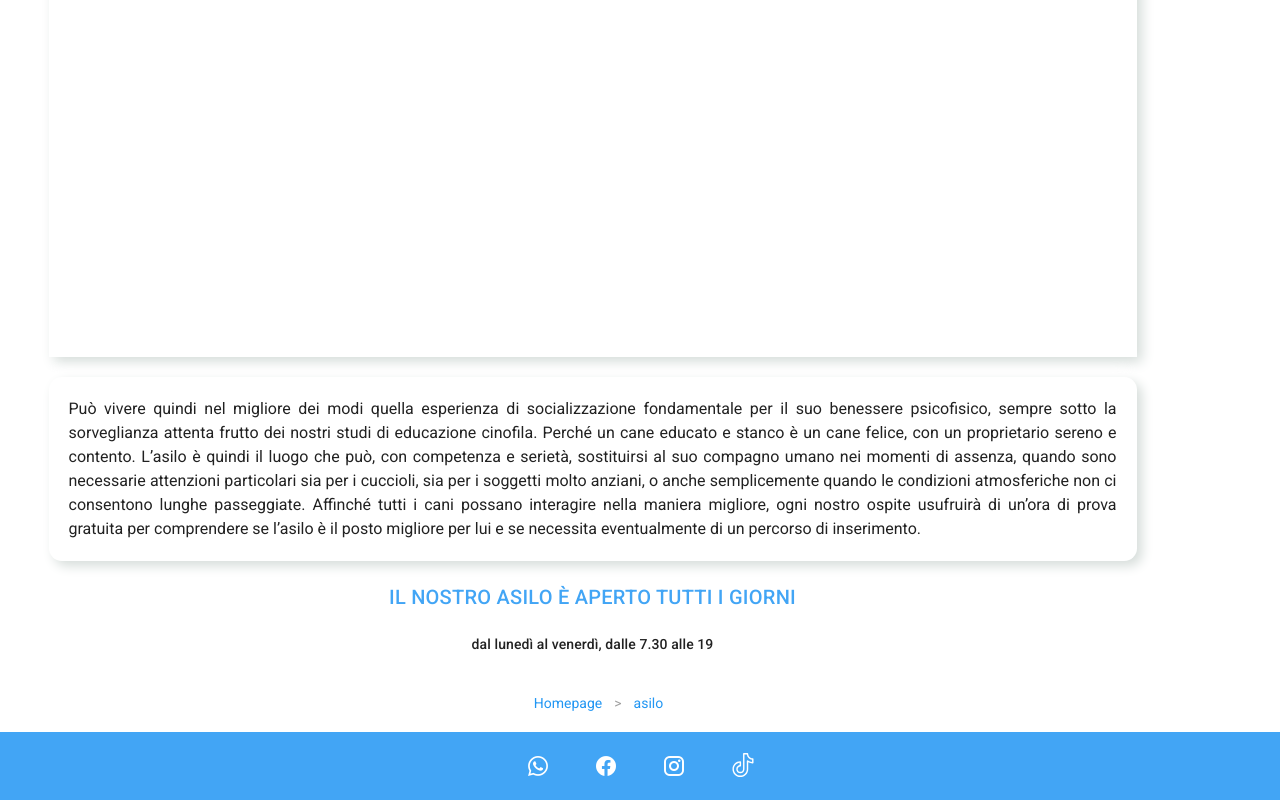
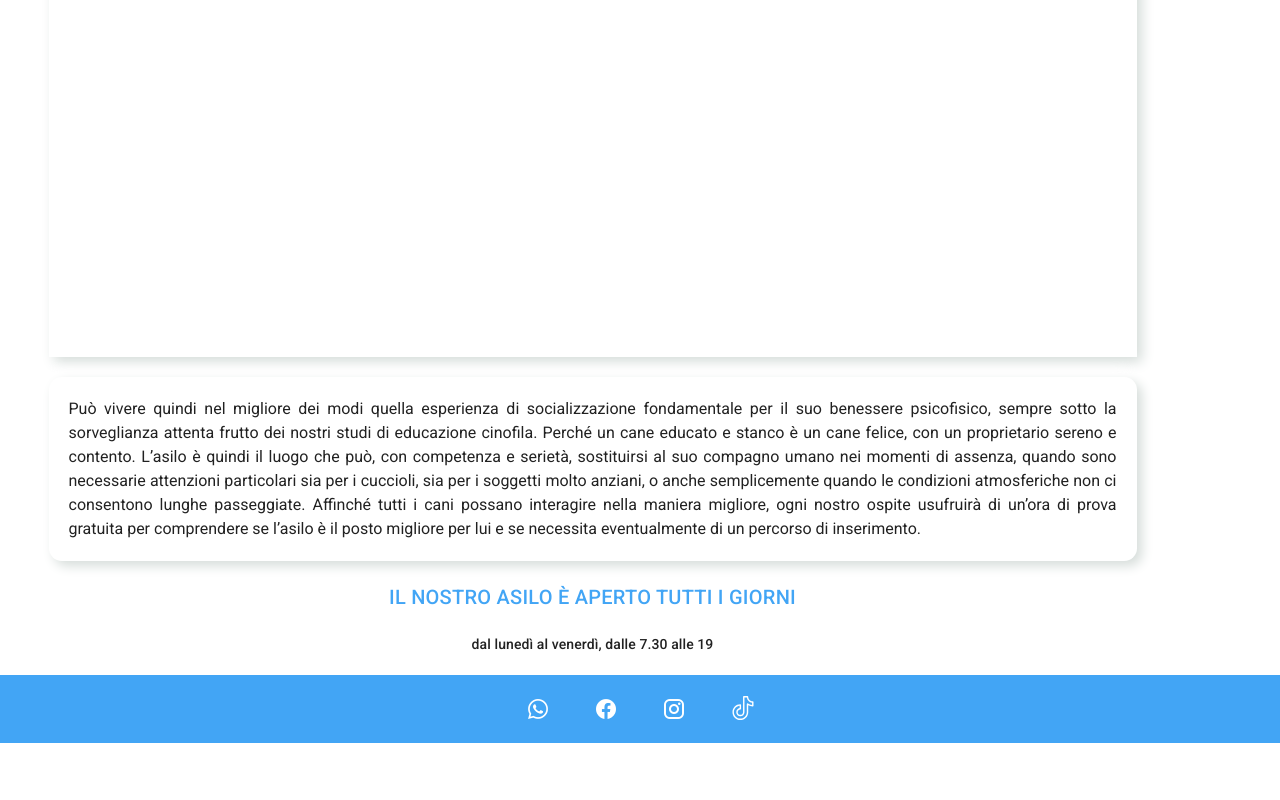
Before and after one commit to Tentative/dogisgood, a Nuxt app: page /inspire in a window 1280 px wide. Shown: the part 1255-2055 px from the top of the page. After the commit the page ends 1998 px from the top, so only its background shows below. Built offline with nearby package versions, Linux system fonts and the light colour scheme.

Commit message:
breadcrumbs disabled

```diff
--- a/pages/_asilo.vue
+++ b/pages/_asilo.vue
@@ -56,17 +56,17 @@
         <v-icon>mdi-chevron-up</v-icon>
       </v-btn>
     </v-fab-transition>
-    <Breadcrumbs :levels="1" />
+    <!-- <Breadcrumbs :levels="1" /> -->
   </v-layout>
 </template>
 
 <script>
 import Logo from '@/components/Logo.vue'
-import Breadcrumbs from '@/components/Breadcrumbs.vue'
+// import Breadcrumbs from '@/components/Breadcrumbs.vue'
 export default {
   components: {
-    Logo,
-    Breadcrumbs
+    Logo
+    // Breadcrumbs
   },
 
   data() {
```
